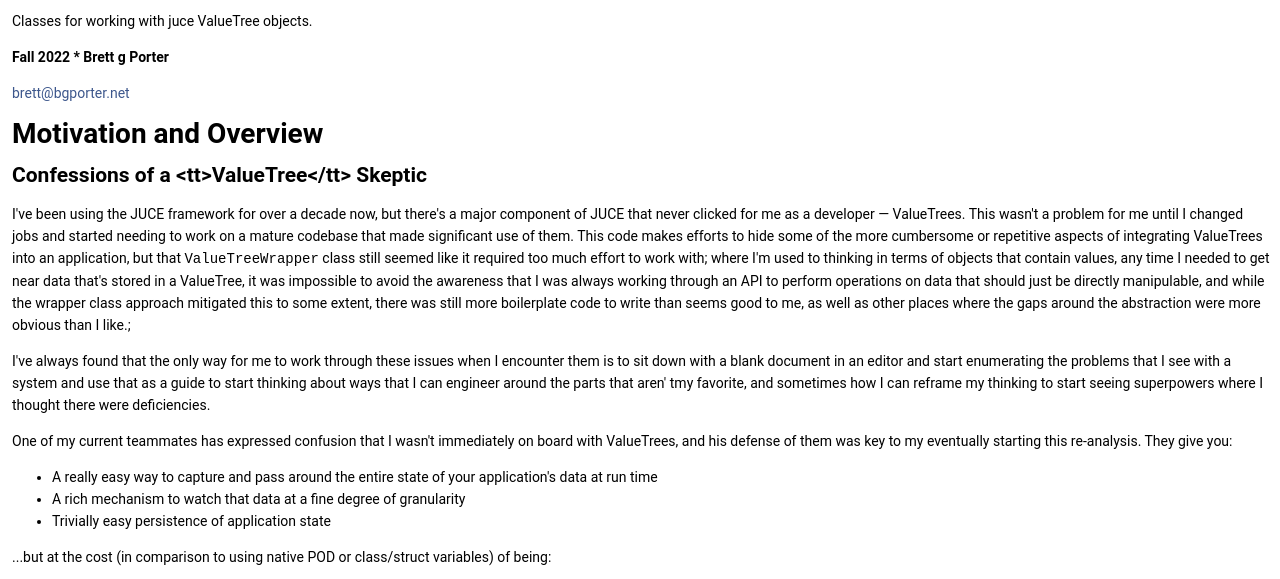
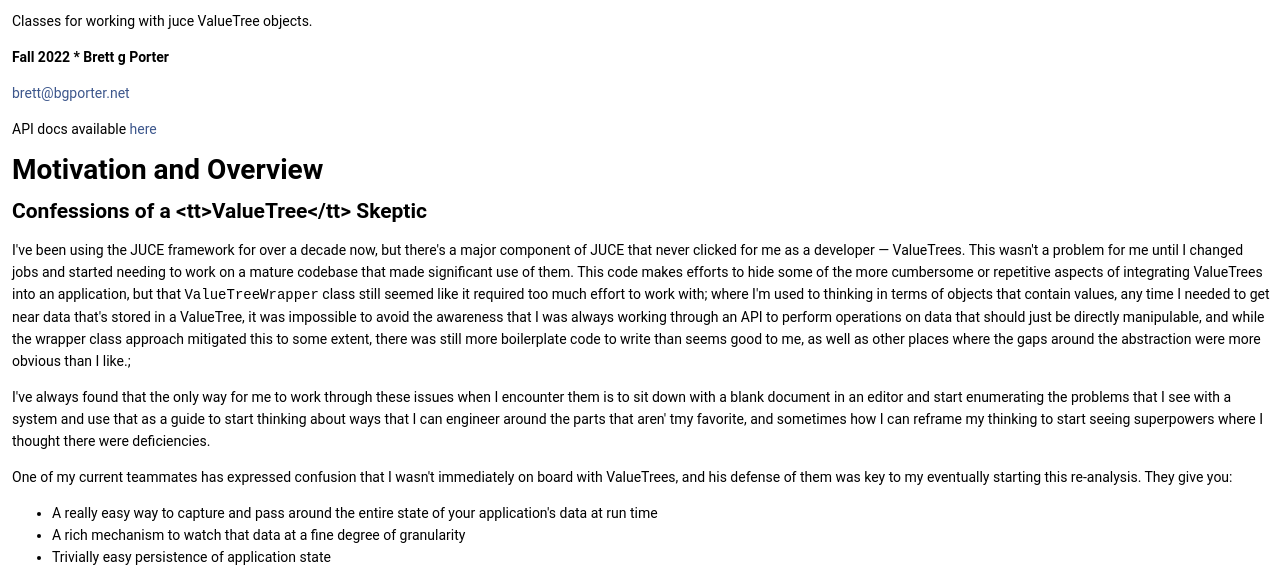
Before and after one commit to bgporter/cello, a plain HTML site: page md__r_e_a_d_m_e.html in a window 1280 px wide. Shown: the part 156-735 px from the top of the page. Drawn offline with Linux system fonts and the light colour scheme.

Commit message:
deploy: cefde6089e43eab4a53be8fbdcf7b560caa16ba6

```diff
--- a/md__r_e_a_d_m_e.html
+++ b/md__r_e_a_d_m_e.html
@@ -76,6 +76,7 @@
 <div class="textblock"><p>Classes for working with juce ValueTree objects.</p>
 <p><b>Fall 2022 * Brett g Porter</b></p>
 <p><a href="#" onclick="location.href='mai'+'lto:'+'bre'+'tt'+'@bg'+'po'+'rte'+'r.'+'net'; return false;">brett<span class="obfuscator">.nosp@m.</span>@bgp<span class="obfuscator">.nosp@m.</span>orter<span class="obfuscator">.nosp@m.</span>.net</a></p>
+<p>API docs available <a href="https://bgporter.github.io/cello/">here</a></p>
 <h1><a class="anchor" id="autotoc_md1"></a>
 Motivation and Overview</h1>
 <h2><a class="anchor" id="autotoc_md2"></a>
```
